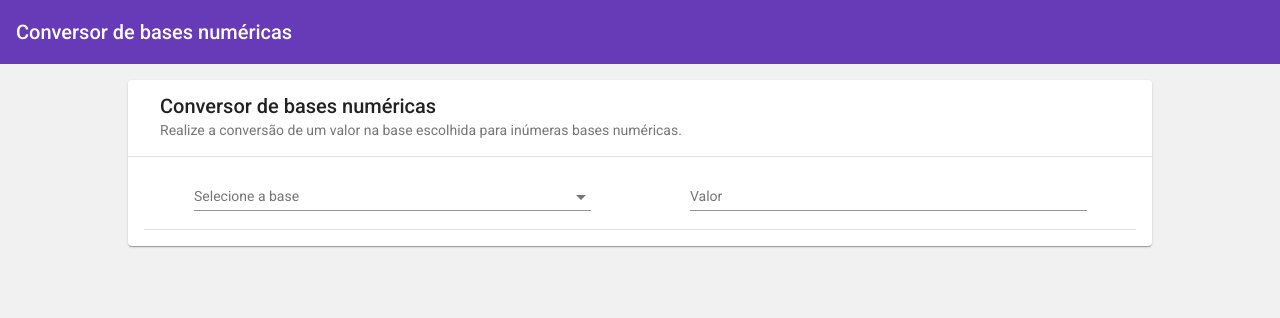
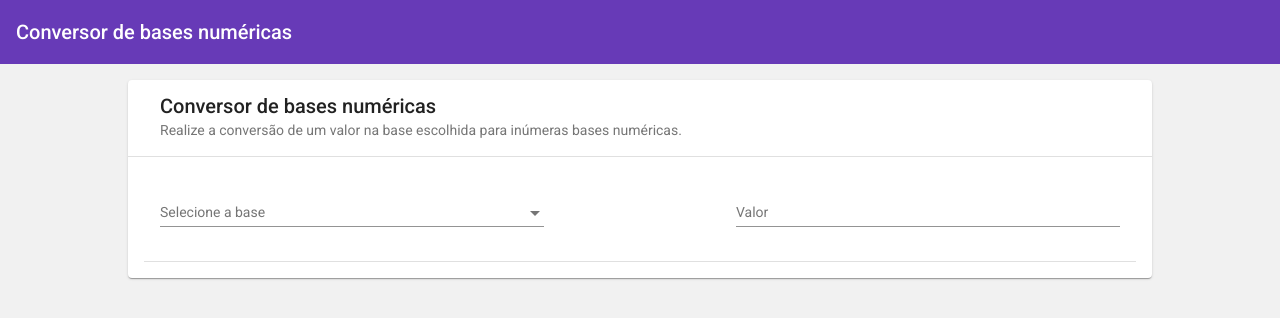
Before and after one commit to Vyctor/conversor-bases-numericas, an Angular app: page / in a window 1280 px wide. Shown: the top 318 px of the page. Built offline with nearby package versions, Linux system fonts and the light colour scheme.

Commit message:
feat: add style to form

```diff
--- a/src/app/components/conversor/conversor.component.scss
+++ b/src/app/components/conversor/conversor.component.scss
@@ -3,7 +3,8 @@ mat-card-content {
 
   form {
     display: flex;
-    justify-content: space-around;
+    justify-content: space-between;
+    padding: 16px;
 
     mat-form-field {
       width: 40%;
```
